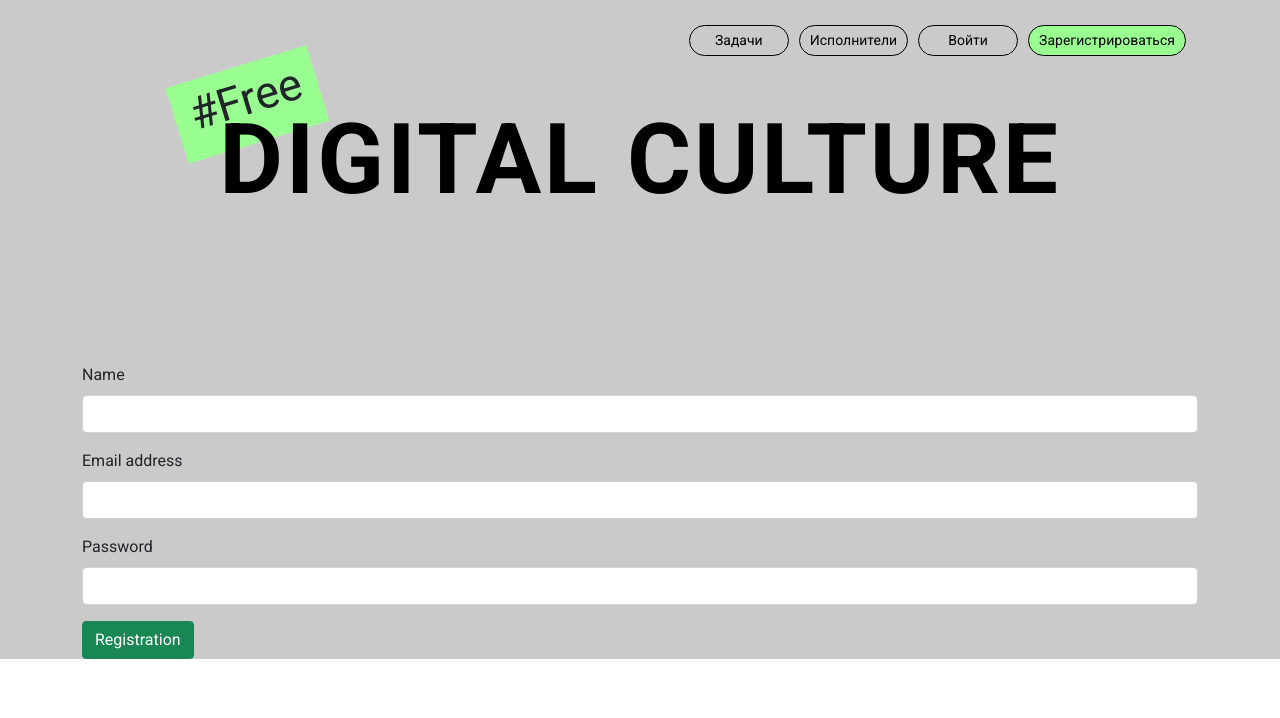
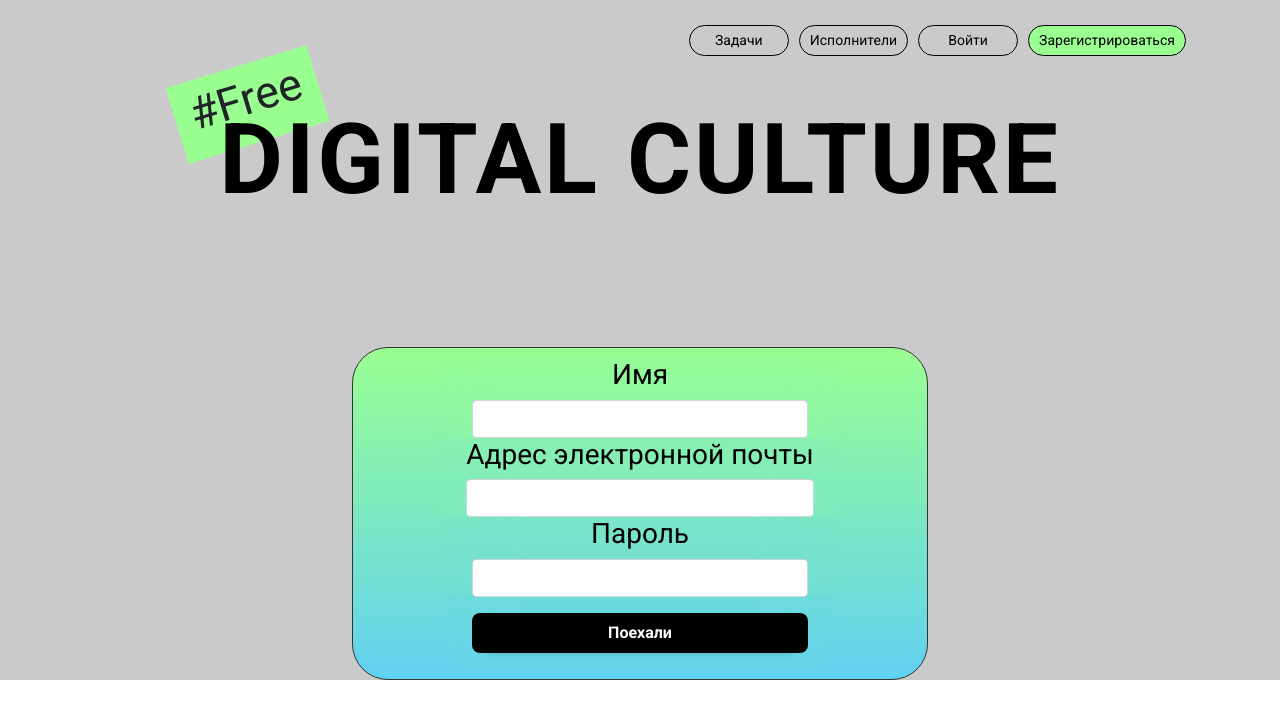
Before and after one commit to Frataim/Digital-Culture, a React (Create React App) app in the folder client/: page /signup in a window 1280 px wide. Shown: the top 718 px of the page. Built offline with nearby package versions, Linux system fonts and the light colour scheme; no server answers.

Commit message:
Main page and Signup

```diff
--- a/client/src/components/Authentication/Signup/Signup.jsx
+++ b/client/src/components/Authentication/Signup/Signup.jsx
@@ -1,7 +1,8 @@
-import React, { useEffect, useState } from 'react';
-import {useDispatch, useSelector} from 'react-redux'
-import {useNavigate} from 'react-router-dom'
-import { addUser } from '../../../redux/actions/userAction';
+import React, { useEffect, useState } from 'react'
+import { useDispatch, useSelector } from 'react-redux'
+import { useNavigate } from 'react-router-dom'
+import style from './style.module.css'
+import { addUser } from '../../../redux/actions/userAction'
 
 // зарегистрироваться
 const Signup = () => {
@@ -17,24 +18,19 @@ useEffect(() => {
     }
   }, [user])
 
-
   const inputChange = (e) => {
-  setReg((prev) => ({...prev,[e.target.name] : e.target.value}))
+    setReg((prev) => ({ ...prev, [e.target.name]: e.target.value }))
   }
 
   const regHandler = (e) => {
     e.preventDefault()
     dispatch(addUser(reg))
     navigate('/')
-
-
   }
   return (
-    <form onSubmit={(e) => regHandler(e)}>
-    <div className="container my-3">
-        <label htmlFor="exampleInputText" className="form-label">
-          Name
-        </label>
+    <form className={style.form} onSubmit={(e) => regHandler(e)}>
+      <div className={style.container}>
+        <h3 className={style.h3}>Имя</h3>
         <input
           type="text"
           name="name"
@@ -45,10 +41,8 @@ const regHandler = (e) => {
           aria-describedby="emailHelp"
         />
       </div>
-      <div className="container my-3">
-        <label htmlFor="exampleInputEmail1" className="form-label">
-          Email address
-        </label>
+      <div className={style.container}>
+        <h3>Адрес электронной почты</h3>
         <input
           type="email"
           name="email"
@@ -59,10 +53,8 @@ const regHandler = (e) => {
           aria-describedby="emailHelp"
         />
       </div>
-      <div className="container mb-3">
-        <label htmlFor="exampleInputPassword1" className="form-label">
-          Password
-        </label>
+      <div className={style.container}>
+        <h3>Пароль</h3>
         <input
           type="password"
           name="password"
@@ -72,11 +64,17 @@ const regHandler = (e) => {
           id="exampleInputPassword1"
         />
       </div>
-    <div className="container mb-3">
-    <button type="submit" className="btn btn-success">Registration</button>
+      <div className={style.container}>
+        <button
+          className={style.button}
+          type="submit"
+          className="btn btn-success"
+        >
+          Поехали
+        </button>
       </div>
     </form>
-  );
+  )
 }
 
-export default Signup;
+export default Signup
--- /dev/null
+++ b/client/src/components/Authentication/Signup/style.module.css
@@ -0,0 +1,92 @@
+.form {
+  width: 50%;
+  margin: 0 25% 0 25%;
+  display: flex;
+  flex-direction: column;
+  justify-content: center;
+  position: relative;
+  align-items: center;
+  padding: 10px;
+  border: 1px solid #333333;
+  border-radius: 36px;
+  background: linear-gradient(180deg, #99FF91 0%, #61D1F2 100%)
+}
+
+.form h3 {
+  font-family: Roboto;
+  font-style: normal;
+  font-weight: normal;
+  color: #000;
+  margin-bottom: 0.5rem;
+
+}
+
+.form button {
+  width: 100%;
+  max-width: 350px;
+  min-width: 250px;
+  height: 40px;
+  border: none;
+  margin: 1rem 0;
+  box-shadow: 0px 14px 9px -15px rgba(0, 0, 0, 0.25);
+  border-radius: 8px;
+  background-color: #000;
+  color: #fff;
+  font-weight: 600;
+  cursor: pointer;
+  transition: all 0.2s ease-in;
+
+}
+.form button hover {
+  transform: translateY(-3px);
+}
+.container {
+  min-width: 400px;
+  backdrop-filter: blur(35px);
+  height: 100%;
+  display: flex;
+  flex-direction: column;
+  justify-content: space-evenly;
+  align-items: center;
+  padding: 0 2rem;
+}
+
+@media (max-width: 900px) {
+  width: 100vw;
+  position: absolute;
+  padding: 0;
+}
+/*
+.logoWrapper img {
+  height: 6rem;
+}
+
+.logoWrapper h3 {
+  color: #ff8d8d;
+    text-align: center;
+    font-size: 22px;
+}
+
+.logoWrapper span {
+  color: #5dc399;
+  font-weight: 300;
+  font-size: 18px;
+} */
+
+
+
+/* <Container className={style.container}>
+<LogoWrapper className={style.logoWrapper}>
+  <img src={logo} alt="" />
+  <h3 className={style.logoWrapper.img}>
+    Eli <span>Codes</span>
+  </h3>
+</LogoWrapper>
+<Form className={style.form}>
+  <h3>Регистрация</h3>
+  <Input placeholder="Full Name" />
+  <Input type="email" placeholder="Email" />
+  <Input type="password" placeholder="Password" />
+  <button>Поехали</button>
+</Form>
+</Container> */
```
Also changed, not shown: 1 other file (tests, documents, lock files or other folders). Lines whose indentation alone changed are shown as unchanged.
